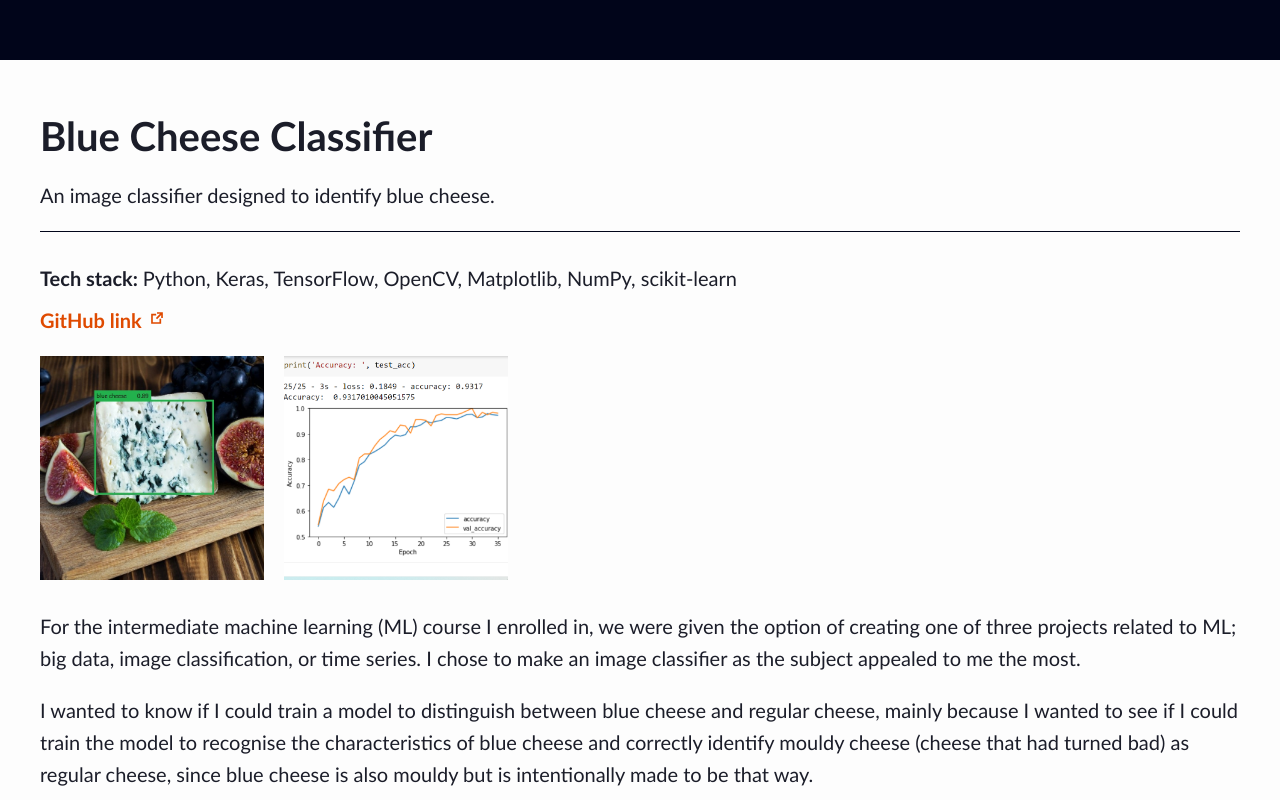
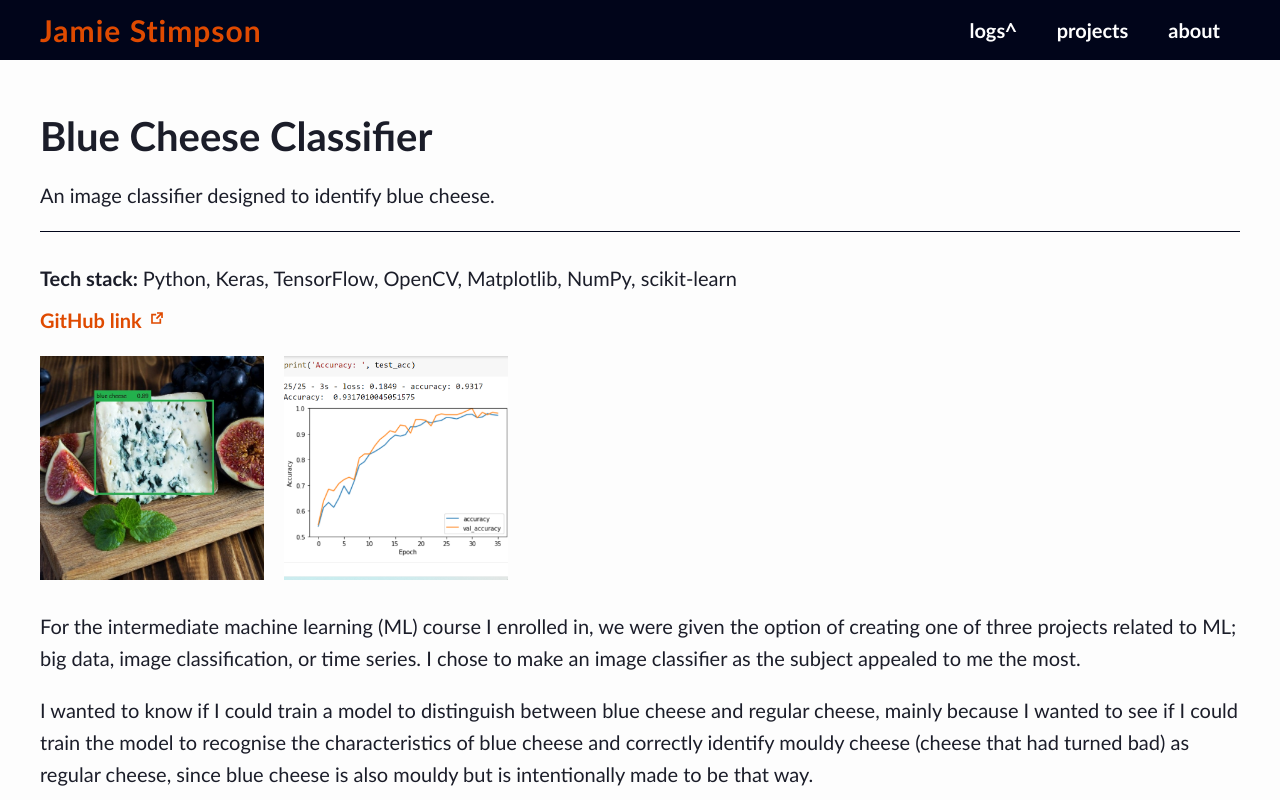
Before and after one commit to Jamnic98/website_client_v1, a Next.js app: page /projects/blue-cheese-classifier in a window 1280 px wide. Shown: the top 800 px of the page. Built offline with nearby package versions, Linux system fonts and the light colour scheme.

Commit message:
refactor

```diff
--- a/components/Navbar/Navbar.tsx
+++ b/components/Navbar/Navbar.tsx
@@ -1,5 +1,5 @@
 import { type FC, useState } from 'react'
-// import { MobileMenuToggle, Navlink, NavLogo } from '..'
+import { MobileMenuToggle, Navlink, NavLogo } from '..'
 import { type NavlinkData } from '../../types/global'
 import classNames from 'classnames'
 import styles from './Navbar.module.css'
@@ -15,19 +15,19 @@ export const Navbar: FC<NavbarProps> = ({ navlinkObjArr }) => {
   return (
     <nav className={styles.navbar} data-testid='navbar' aria-label='navbar'>
       <span className='container'>
-        {/* <MobileMenuToggle handleClick={handleClick} isOpen={isOpen} /> */}
-        {/* <NavLogo /> */}
+        <MobileMenuToggle handleClick={handleClick} isOpen={isOpen} />
+        <NavLogo />
         <span
           className={classNames(styles.navlinks, { [styles.open]: isOpen })}
           aria-label='navlinks'
         >
-          {/* {navlinkObjArr.map((navlinkObj, index) => (
+          {navlinkObjArr.map((navlinkObj, index) => (
             <Navlink
               onClick={() => setIsOpen(false)}
               navlinkObj={navlinkObj}
               key={index}
             />
-          ))} */}
+          ))}
         </span>
       </span>
     </nav>
--- a/components/index.ts
+++ b/components/index.ts
@@ -1,5 +1,5 @@
+export * from './card'
 export * from './caret'
-export * from './card'
 export * from './dropdown'
 export * from './emoji'
 export * from './explorer'
--- a/data/projects/blueCheeseClassifier.ts
+++ b/data/projects/blueCheeseClassifier.ts
@@ -43,4 +43,5 @@ const blueCheeseClassifier: ProjectData = {
     'scikit-learn'
   ]
 }
+
 export default blueCheeseClassifier
--- a/package.json
+++ b/package.json
@@ -41,5 +41,6 @@
     "ts-jest": "^27.0.5",
     "ts-node": "^10.2.1",
     "typescript": "4.9.5"
-  }
+  },
+  "types": "node"
 }
```
Also changed, not shown: tsconfig.json (+4 -6 lines).
